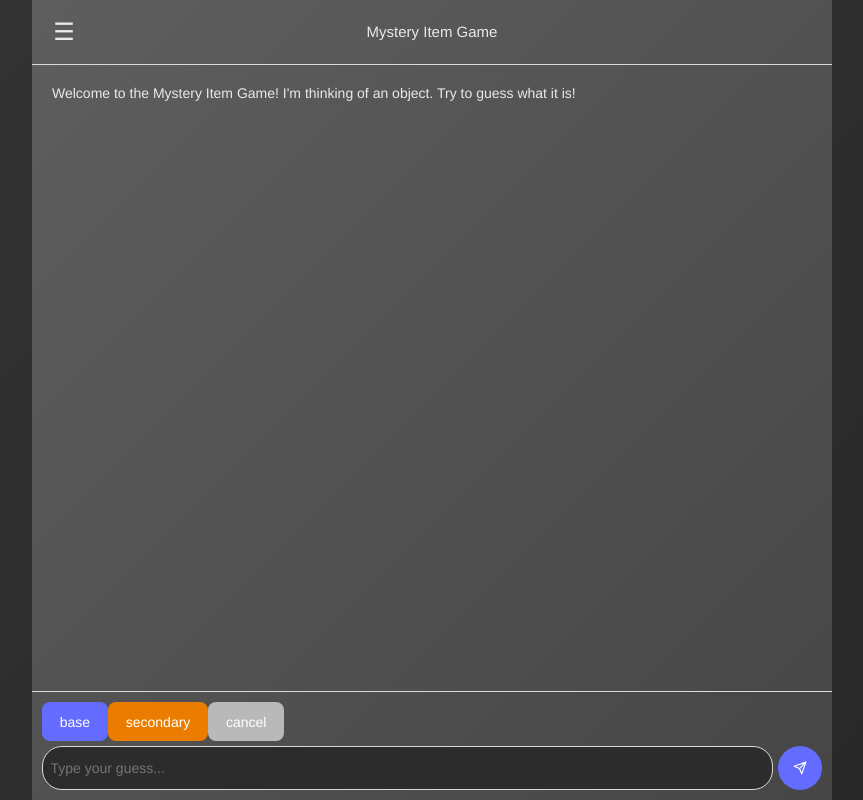
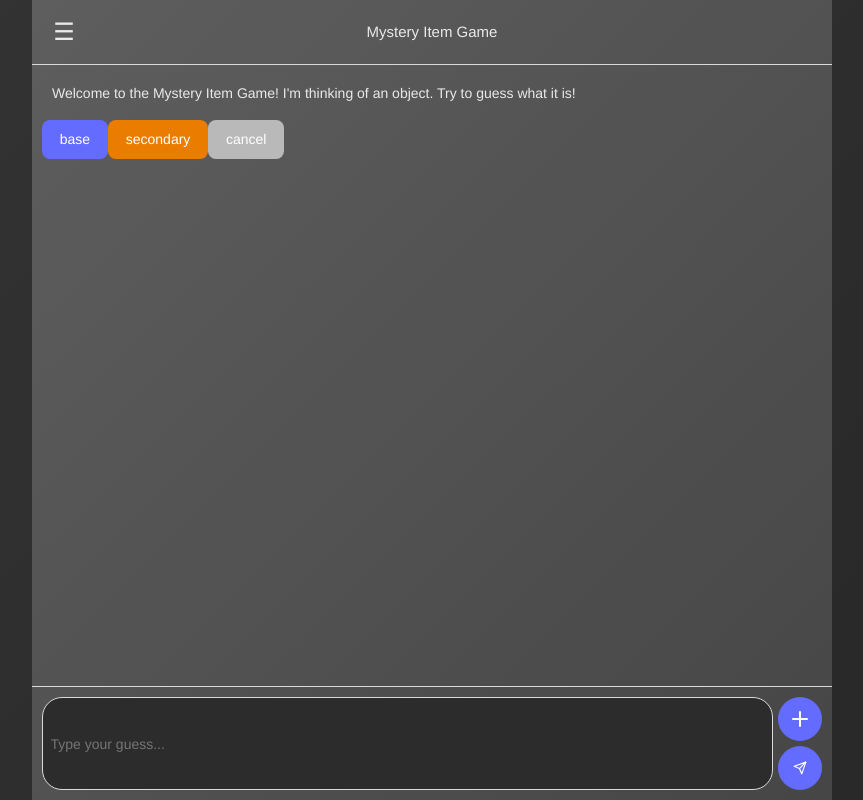
Before and after one commit to cobrauf/ai-demos, a React (Vite) app in the folder frontend/: page /demos/mystery-item in a window 1280 px wide. Shown: the whole page, without its empty margins (208-1071 px from the left). Built offline with nearby package versions, Linux system fonts and the light colour scheme; no server answers.

Commit message:
added new chat button

```diff
--- a/frontend/src/components/ChatInput/ChatInput.module.css
+++ b/frontend/src/components/ChatInput/ChatInput.module.css
@@ -8,10 +8,19 @@
 
 .textInput {
   flex-grow: 1;
-  padding: 0.75rem;
+  padding: 1.5rem 0.75rem;
   border: 1px solid var(--border-color);
   border-radius: 20px;
   margin-right: 0.5rem;
   background-color: var(--input-bg-color);
   color: var(--text-color);
 }
+.textInput:focus {
+  outline: 1px solid var(--accent-color);
+}
+
+.buttonContainer {
+  display: flex;
+  flex-direction: column;
+  gap: 0.5rem;
+}
--- a/frontend/src/components/ChatInput/ChatInput.tsx
+++ b/frontend/src/components/ChatInput/ChatInput.tsx
@@ -1,14 +1,20 @@
 import React, { useState } from "react";
 import styles from "./ChatInput.module.css";
 import SendIcon from "./SendIcon";
+import NewChatIcon from "./NewChatIcon";
 import { Button } from "../Button/Button";
 
 interface ChatInputProps {
   onSendMessage: (message: string) => void;
+  onNewGame: () => void;
   isLoading: boolean;
 }
 
-const ChatInput: React.FC<ChatInputProps> = ({ onSendMessage, isLoading }) => {
+const ChatInput: React.FC<ChatInputProps> = ({
+  onSendMessage,
+  onNewGame,
+  isLoading,
+}) => {
   const [inputValue, setInputValue] = useState("");
 
   const handleSubmit = (e: React.FormEvent) => {
@@ -28,9 +34,19 @@ const ChatInput: React.FC<ChatInputProps> = ({ onSendMessage, isLoading }) => {
         onChange={(e) => setInputValue(e.target.value)}
         disabled={isLoading}
       />
-      <Button variant="iconCircle" type="submit" disabled={isLoading}>
-        <SendIcon />
-      </Button>
+      <div className={styles.buttonContainer}>
+        <Button
+          variant="iconCircle"
+          onClick={onNewGame}
+          disabled={isLoading}
+          type="button"
+        >
+          <NewChatIcon />
+        </Button>
+        <Button variant="iconCircle" type="submit" disabled={isLoading}>
+          <SendIcon />
+        </Button>
+      </div>
     </form>
   );
 };
--- /dev/null
+++ b/frontend/src/components/ChatInput/NewChatIcon.tsx
@@ -0,0 +1,21 @@
+import React from "react";
+
+const NewChatIcon: React.FC = () => (
+  <svg
+    width="24"
+    height="24"
+    viewBox="0 0 24 24"
+    fill="none"
+    xmlns="http://www.w3.org/2000/svg"
+  >
+    <path
+      d="M12 5V19M5 12H19"
+      stroke="currentColor"
+      strokeWidth="2"
+      strokeLinecap="round"
+      strokeLinejoin="round"
+    />
+  </svg>
+);
+
+export default NewChatIcon;
--- a/frontend/src/views/MysteryItemView/MysteryItemView.tsx
+++ b/frontend/src/views/MysteryItemView/MysteryItemView.tsx
@@ -64,8 +64,6 @@ const MysteryItemView: React.FC<MysteryItemViewProps> = ({ onMenuClick }) => {
           <ChatMessage key={index} sender={msg.sender} text={msg.text} />
         ))}
         {isLoading && <ChatMessage sender="loading" text="Thinking..." />}
-      </main>
-      <footer className={styles.inputArea}>
         <Button
           variant="base"
           onClick={handleNewGame}
@@ -78,7 +76,13 @@ const MysteryItemView: React.FC<MysteryItemViewProps> = ({ onMenuClick }) => {
         {/* <Button variant="disabled">disabled</Button> */}
         {/* <Button variant="icon">icon</Button> */}
         {/* <Button variant="iconCircle">iconCircle</Button> */}
-        <ChatInput onSendMessage={handleSendMessage} isLoading={isLoading} />
+      </main>
+      <footer className={styles.inputArea}>
+        <ChatInput
+          onSendMessage={handleSendMessage}
+          onNewGame={handleNewGame}
+          isLoading={isLoading}
+        />
       </footer>
     </div>
   );
```
